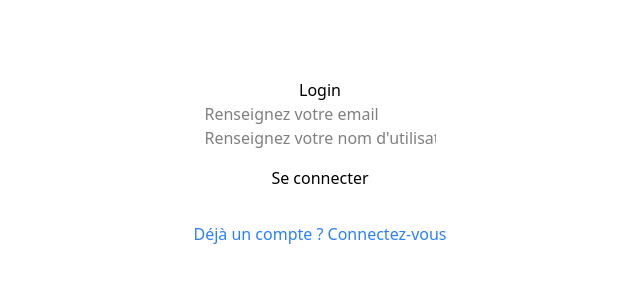
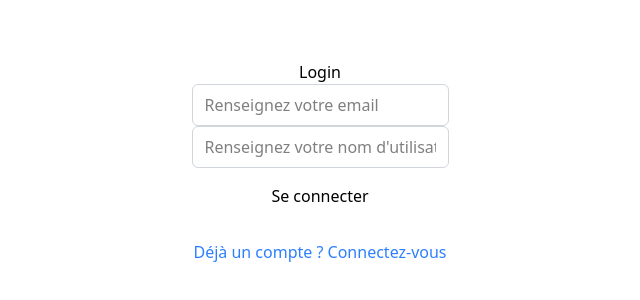
Before and after one commit to Julien-Demogue/Escape-from-the-workshop, a React app in the folder frontend/: page /register in a window 1280 px wide. Shown: the part 238-538 px from the top of the page, without its empty margins (320-960 px from the left). Built offline with nearby package versions, Linux system fonts and the light colour scheme; the HTML template or start-up script is replaced by a standard one.

Commit message:
[FRONT] fix inputs css

```diff
--- a/frontend/src/pages/Login.tsx
+++ b/frontend/src/pages/Login.tsx
@@ -29,6 +29,7 @@
         placeholder="Renseignez votre email"
         onChange={(e) => setEmail(e.target.value)}
         value={email}
+        className="border border-gray-300 rounded-md px-3 py-2 focus:outline-none focus:ring-2 focus:ring-blue-500"
       />
       <button
         onClick={onSubmit}
--- a/frontend/src/pages/Register.tsx
+++ b/frontend/src/pages/Register.tsx
@@ -41,6 +41,7 @@
         placeholder="Renseignez votre email"
         onChange={(e) => setEmail(e.target.value)}
         value={email}
+        className="border border-gray-300 rounded-md px-3 py-2 focus:outline-none focus:ring-2 focus:ring-blue-500"
       />
       <input
         name="username"
@@ -48,6 +49,7 @@
         placeholder="Renseignez votre nom d'utilisateur"
         onChange={(e) => setUsername(e.target.value)}
         value={username}
+        className="border border-gray-300 rounded-md px-3 py-2 focus:outline-none focus:ring-2 focus:ring-blue-500"
       />
       <button
         onClick={onSubmit}
```
